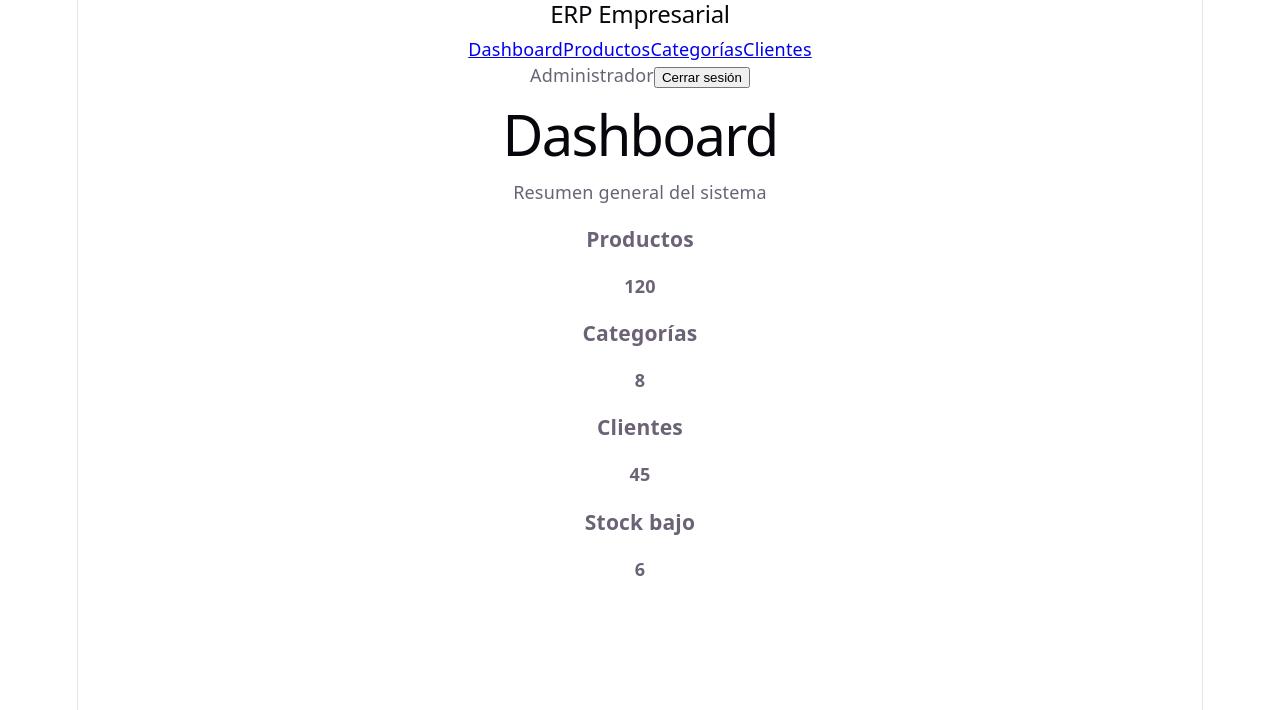
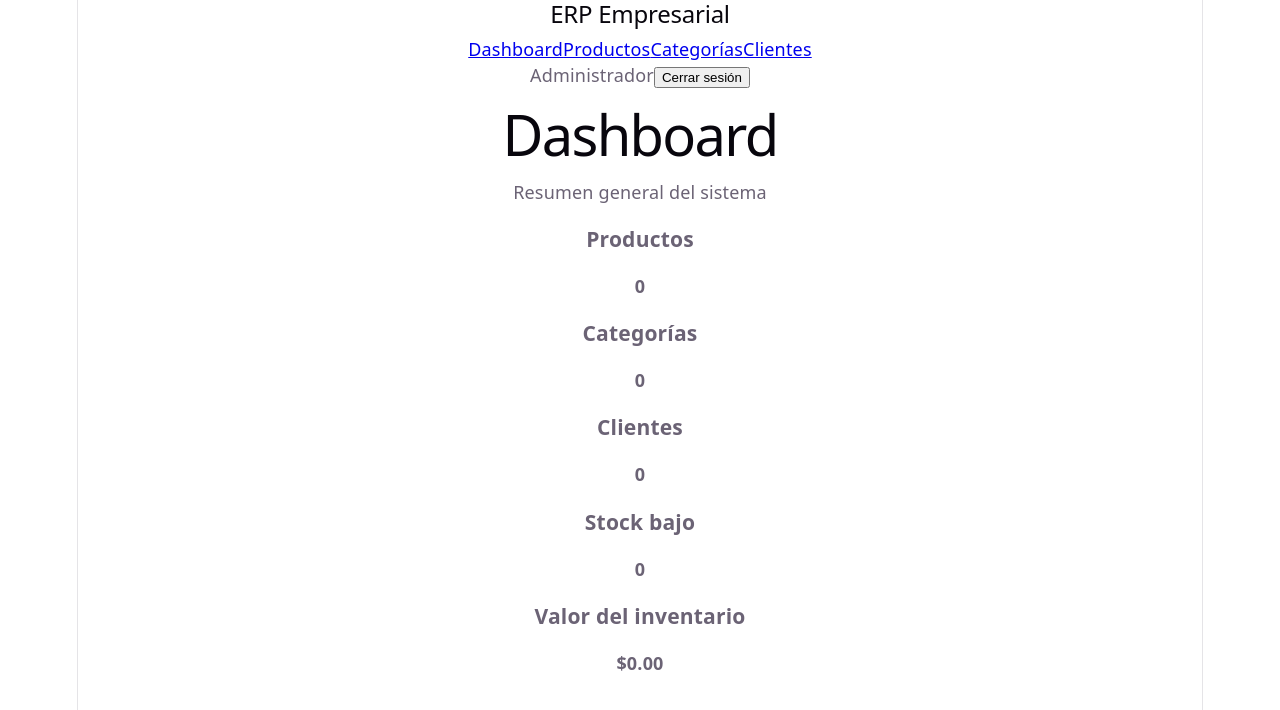
Before and after one commit to JONGOGG/ERP-Empresarial, a React (Vite) app in the folder Frontend/: page /dashboard in a window 1280 px wide. Shown: the top 710 px of the page. Built offline with nearby package versions, Linux system fonts and the light colour scheme.

Commit message:
Conecta dashboard con datos globales del ERP

```diff
--- a/Frontend/src/paginas/Panel.tsx
+++ b/Frontend/src/paginas/Panel.tsx
@@ -1,4 +1,17 @@
+import { useDatos } from "../contexto/DatosContexto";
+
 export function Panel() {
+  const { productos, categorias, clientes } = useDatos();
+
+  const productosConStockBajo = productos.filter(
+    (producto) => producto.stock <= 5
+  ).length;
+
+  const valorInventario = productos.reduce(
+    (total, producto) => total + producto.precio * producto.stock,
+    0
+  );
+
   return (
     <section>
       <h1>Dashboard</h1>
@@ -7,22 +20,33 @@ export function Panel() {
       <div>
         <article>
           <h3>Productos</h3>
-          <strong>120</strong>
+          <strong>{productos.length}</strong>
         </article>
 
         <article>
           <h3>Categorías</h3>
-          <strong>8</strong>
+          <strong>{categorias.length}</strong>
         </article>
 
         <article>
           <h3>Clientes</h3>
-          <strong>45</strong>
+          <strong>{clientes.length}</strong>
         </article>
 
         <article>
           <h3>Stock bajo</h3>
-          <strong>6</strong>
+          <strong>{productosConStockBajo}</strong>
+        </article>
+
+        <article>
+          <h3>Valor del inventario</h3>
+          <strong>
+            $
+            {valorInventario.toLocaleString("es-MX", {
+              minimumFractionDigits: 2,
+              maximumFractionDigits: 2,
+            })}
+          </strong>
         </article>
       </div>
     </section>
```
